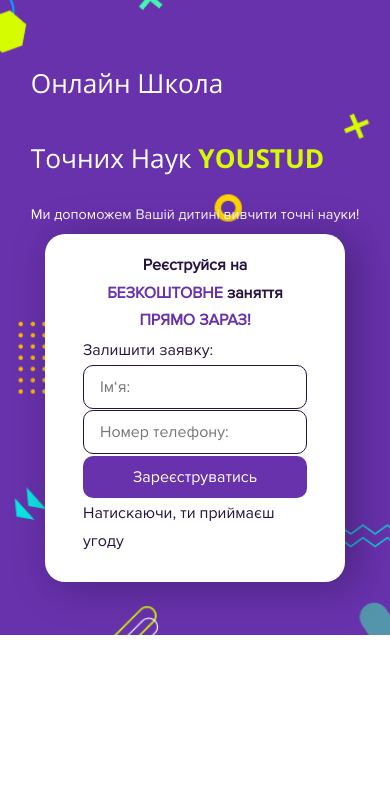
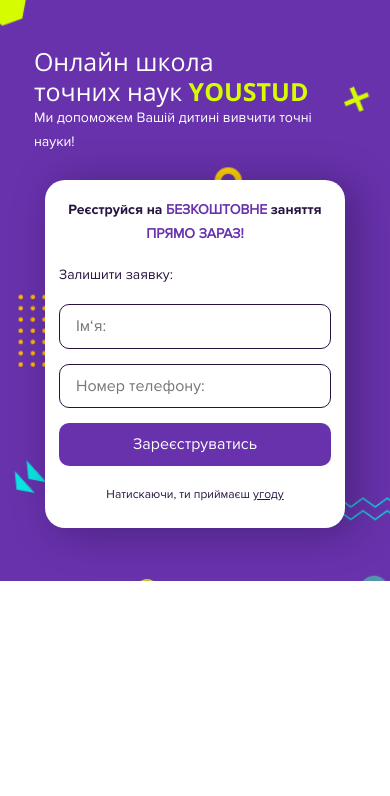
Before and after one commit to bloodsawe/Grishalanding, a website: page src/index.html in a window 390 px wide. Shown: the part 132-928 px from the top of the page. Drawn offline with nearby package versions, Linux system fonts and the light colour scheme; files that its build step writes are made by us from their sources.

Commit message:
banner fix

```diff
--- a/src/_banner.html
+++ b/src/_banner.html
@@ -34,7 +34,7 @@
 					placeholder="Номер телефону:"
 				/>
 				<button class="form__button button">Зареєструватись</button>
-				<p class="form__text form__text_center">
+				<p class="form__text form__text_center form__text_fz">
 					Натискаючи, ти приймаєш <span>угоду</span>
 				</p>
 			</div>
--- a/src/scss/banner.scss
+++ b/src/scss/banner.scss
@@ -12,6 +12,11 @@
 			flex-direction: column;
 		}
 	}
+	&__content {
+		@include mobile {
+			margin-bottom: 26px;
+		}
+	}
 	&__title {
 		@include adaptive-font(60, 24, 75, #fff);
 		font-family: "OpenSansRegular", serif;
@@ -21,21 +26,30 @@
 			color: #d5fc01;
 			text-transform: uppercase;
 		}
+		@include mobile {
+			text-transform: initial;
+			line-height: 30px;
+		}
 	}
 	&__text {
 		@include adaptive-font(22, 14, 38, #fff);
+		@include mobile {
+			line-height: 24px;
+			width: 96%;
+		}
 	}
 }
 
 .form {
 	@include size(411, 411);
-	@include mobile_md {
-		@include size(300, 348);
-	}
 	padding: 18px 38px 27px;
 	background: #ffffff;
 	box-shadow: 10px 4px 40px rgba(31, 12, 55, 0.4);
 	border-radius: 20px;
+	@include mobile_md {
+		@include size(300, 348);
+		padding: 18px 14px 19px;
+	}
 	&__container {
 		@include flex(space-between, flex-start, column);
 		height: 100%;
@@ -45,11 +59,16 @@
 		padding: 12px 0 12px 16px;
 		border: 1px solid #26133e;
 		border-radius: 10px;
+		color: #26133e;
 		&:focus {
 			outline: none;
 		}
+		// &::placeholder {
+		// 	color: #26133e;
+		// }
 	}
 	&__button {
+		// font-family: ProximaBold, serif;
 		cursor: pointer;
 		padding: 12px 0;
 		width: 100%;
@@ -61,13 +80,16 @@
 		border: none;
 	}
 	&__title {
-		// @include font(16, 28, )
+		@include font(16, 24, #26133e);
+		font-family: ProximaBold, serif;
 		font-weight: bold;
-		font-size: 16px;
-		line-height: 172%;
 		text-align: center;
-		color: #26133e;
-		text-align: center;
+		@include mobile_md {
+			font-size: 14px;
+			br {
+				display: none;
+			}
+		}
 		span {
 			color: $purple;
 		}
@@ -76,7 +98,15 @@
 		font-size: 16px;
 		color: #26133e;
 		line-height: 28px;
-
+		span {
+			text-decoration: underline;
+		}
+		@include mobile_md {
+			font-size: 14px;
+			&_fz {
+				font-size: 12px;
+			}
+		}
 		&_center {
 			margin: 0 auto;
 		}
--- a/src/scss/help/vars_and_mixins.scss
+++ b/src/scss/help/vars_and_mixins.scss
@@ -36,7 +36,7 @@
 	}
 	@media (max-width: 767px) {
 		font-size: calc(
-			#{$mobSize + px} + #{$addMobSize} * ((100vw - 320px) / #{$maxWidth})
+			#{$mobSize + px} + #{$addMobSize} * ((100vw - 360px) / #{$maxWidth})
 		);
 	}
 }
--- a/src/scss/main.scss
+++ b/src/scss/main.scss
@@ -19,6 +19,9 @@
 	@include tablet {
 		width: 97%;
 	}
+	@include mobile_sm {
+		width: 83%;
+	}
 }
 
 .test {
```
Also changed, not shown: build/css/style.css, build/css/style.min.css, build/index.html, 1 other file.
